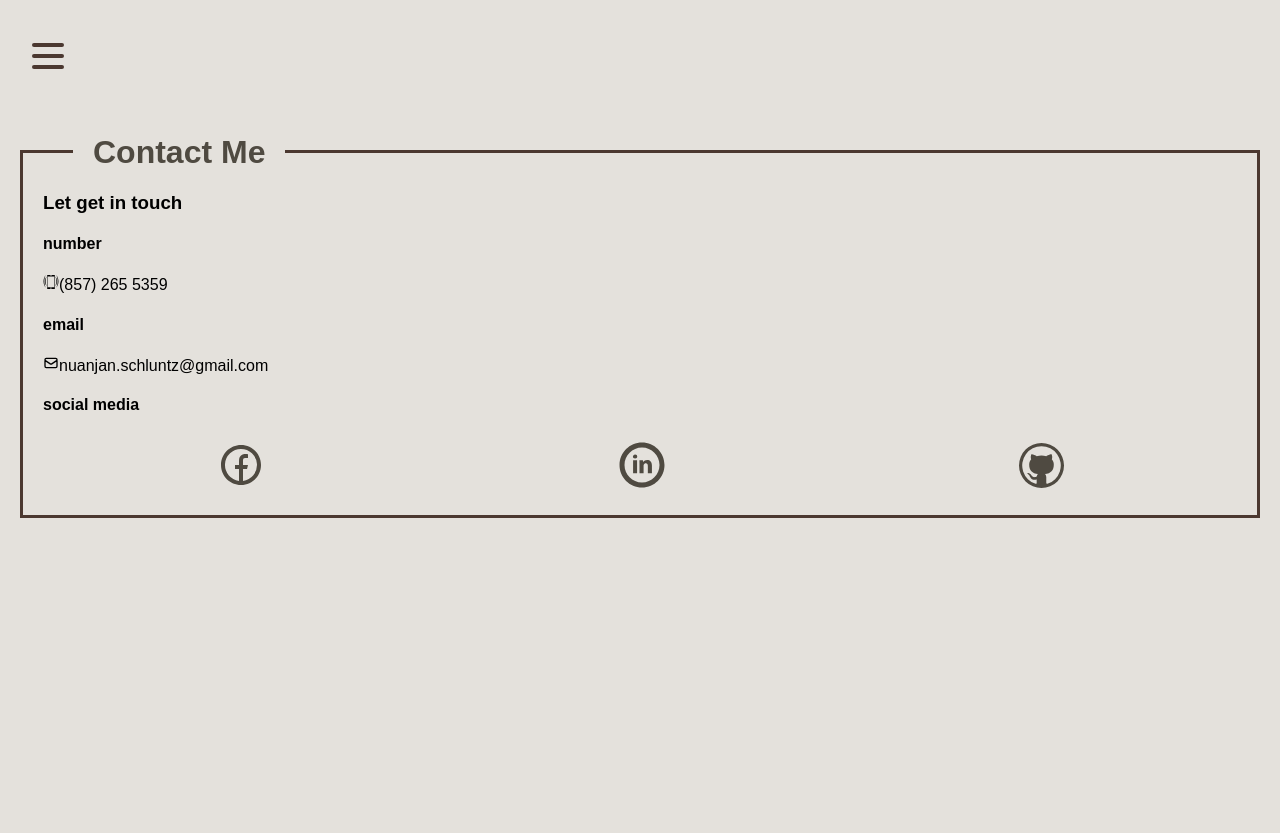
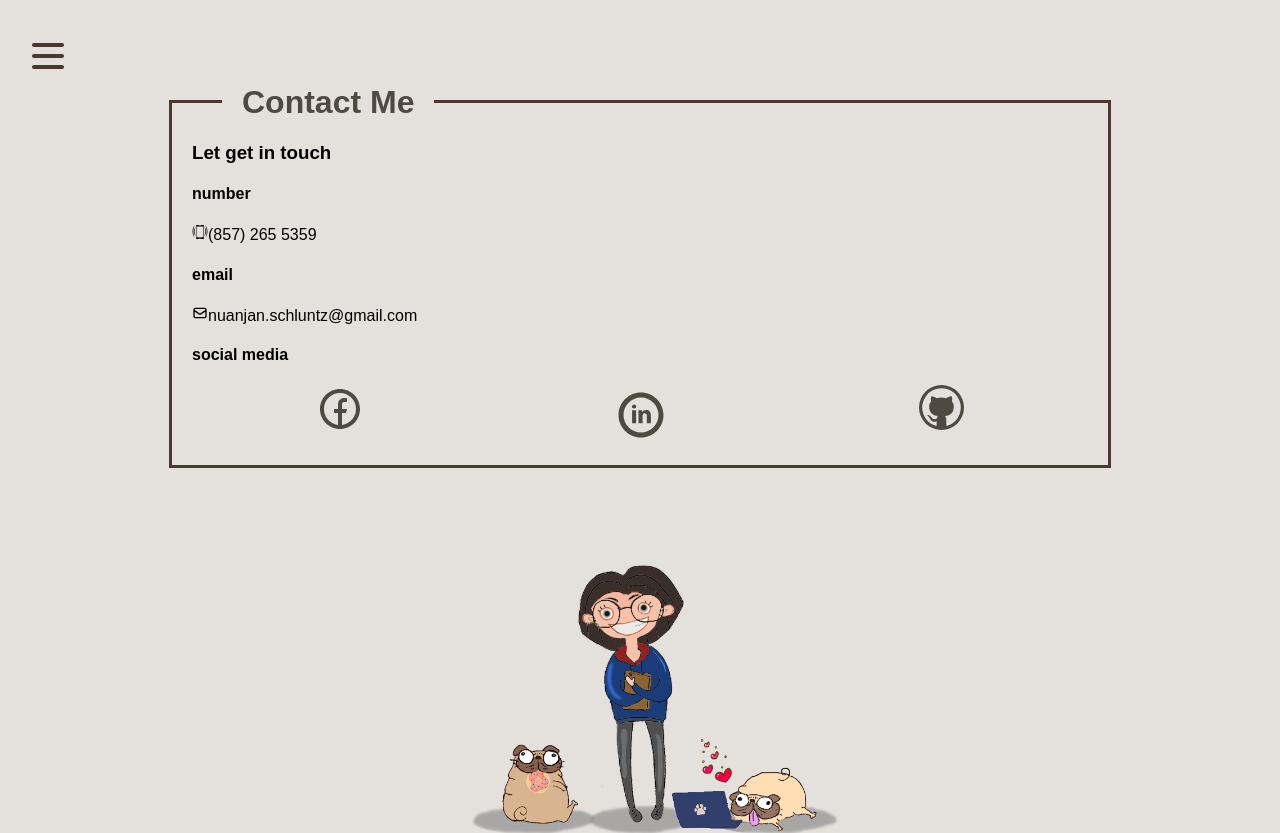
Before and after one commit to Nuanjan/Nuanjan.github.io, a React (Create React App) app: page /contact in a window 1280 px wide. Shown: the top 833 px of the page. Built offline with nearby package versions, Linux system fonts and the light colour scheme.

Commit message:
style responsive for other device that not phone

```diff
--- a/src/components/app/appStyles.js
+++ b/src/components/app/appStyles.js
@@ -2,4 +2,8 @@ import styled from "styled-components";
 
 export const AppContainer = styled.div`
   background-color: #e4e1dc;
+
+  @media (min-width: 750px) {
+    height: auto;
+  }
 `;
--- a/src/components/contact/Contact.js
+++ b/src/components/contact/Contact.js
@@ -6,6 +6,7 @@ import { HiOutlineMail } from "react-icons/hi";
 import { RiFacebookCircleLine } from "react-icons/ri";
 import { TiSocialLinkedinCircular } from "react-icons/ti";
 import { VscGithub } from "react-icons/vsc";
+import { Link } from "react-router-dom";
 import {
   SocialMediaBtnContainer,
   SocialMediaWrapper,
@@ -42,15 +43,32 @@ const Contact = () => {
           <div>
             <h4>social media</h4>
             <SocialMediaBtnContainer>
+              <Link
+                to={{ pathname: "https://www.facebook.com/nuanjan.peamarun" }}
+                target="_blank"
+              >
                 <SocialMediaWrapper>
                   <RiFacebookCircleLine size="48px" color="#4f4a41" />
                 </SocialMediaWrapper>
+              </Link>
+              <Link
+                to={{
+                  pathname: "https://www.linkedin.com/in/nuanjan-schluntz/",
+                }}
+                target="_blank"
+              >
                 <SocialMediaWrapper>
                   <TiSocialLinkedinCircular size="60px" color="#4f4a41" />
                 </SocialMediaWrapper>
+              </Link>
+              <Link
+                to={{ pathname: "https://github.com/Nuanjan" }}
+                target="_blank"
+              >
                 <SocialMediaWrapper>
                   <VscGithub size="45px" color="#4f4a41" />
                 </SocialMediaWrapper>
+              </Link>
             </SocialMediaBtnContainer>
           </div>
         </div>
--- a/src/components/contact/contactStyles.js
+++ b/src/components/contact/contactStyles.js
@@ -16,6 +16,11 @@ export const ContactMeContainer = styled.div`
   margin: 150px 20px;
   padding: 20px;
   position: relative;
+
+  @media (min-width: 750px) {
+    max-width: 70%;
+    margin: 100px auto 0;
+  }
 `;
 
 export const ContactHeader = styled.h1`
--- a/src/components/content/contentStyles.js
+++ b/src/components/content/contentStyles.js
@@ -1,16 +1,20 @@
 import styled from "styled-components";
 
-export const ContentContainer = styled.section`
-  display: flex;
-  flex-direction: column;
-  align-items: center;
-  justify-content: center;
-  height: 500px;
-`;
+// export const ContentContainer = styled.section`
+//   display: flex;
+//   flex-direction: column;
+//   align-items: center;
+//   justify-content: center;
+//   height: 450px;
+// `;
 
 export const BackGroundImage = styled.div`
   display: flex;
   flex-direction: column;
+  margin: 0 auto;
+  justify-content: center;
+  max-height: 450px;
+  max-width: 450px;
 `;
 
 export const ContentWrapper = styled.div`
--- a/src/components/home/aboutMeStyles.js
+++ b/src/components/home/aboutMeStyles.js
@@ -48,6 +48,15 @@ export const ParagraphContainer = styled.div`
   font-size: 1rem;
   text-align: center;
   z-index: 0;
+  max-width: 70%;
+
+  @media (min-width: 1040px) {
+    font-size: 2rem;
+    line-height: 2.5;
+    font-weight: 600;
+    margin-top: 50px;
+    padding: 10%;
+  }
 `;
 
 export const TextSpan = styled.span`
--- a/src/components/navbar/navbarStyles.js
+++ b/src/components/navbar/navbarStyles.js
@@ -21,8 +21,11 @@ export const StyledMenu = styled.nav`
   z-index: 10;
   height: 1200px;
 
+  @media (min-width: 750px) {
+    height: 1800px;
+  }
+
   a {
-    font-size: 2rem;
     text-transform: uppercase;
     padding: 1.5rem 0;
     font-weight: bold;
@@ -30,7 +33,7 @@ export const StyledMenu = styled.nav`
     color: #f5f6de;
     text-decoration: none;
     transition: color 0.3s linear;
-    font-size: 1.5rem;
+    font-size: 2.5rem;
     position: relative;
   }
   a:before {
--- a/src/components/portfolio/portfolioStyles.js
+++ b/src/components/portfolio/portfolioStyles.js
@@ -20,9 +20,15 @@ export const PortfolioImage = styled.img`
   max-width: 100%;
   border-top-left-radius: 20px;
   border-top-right-radius: 20px;
+
+  @media (min-width: 1240px) {
+    width: 50%;
+    border-top-right-radius: 0;
+    border-bottom-left-radius: 20px;
+  }
 `;
 export const PortfolioInformation = styled.div`
-  padding: 10px;
+  padding: 15px;
   color: #e0dee9;
 `;
 
@@ -34,6 +40,12 @@ export const PortfolioDetailCard = styled.div`
     0 6.7px 5.3px rgba(0, 0, 0, 0.048), 0 12.5px 10px rgba(0, 0, 0, 0.06),
     0 22.3px 17.9px rgba(0, 0, 0, 0.072), 0 41.8px 33.4px rgba(0, 0, 0, 0.086),
     0 100px 80px rgba(0, 0, 0, 0.12);
+
+  @media (min-width: 1240px) {
+    display: flex;
+    width: 90%;
+    margin: 30px auto;
+  }
 `;
 
 const ParentBtn = styled.button`
```
Lines whose indentation alone changed are shown as unchanged.
